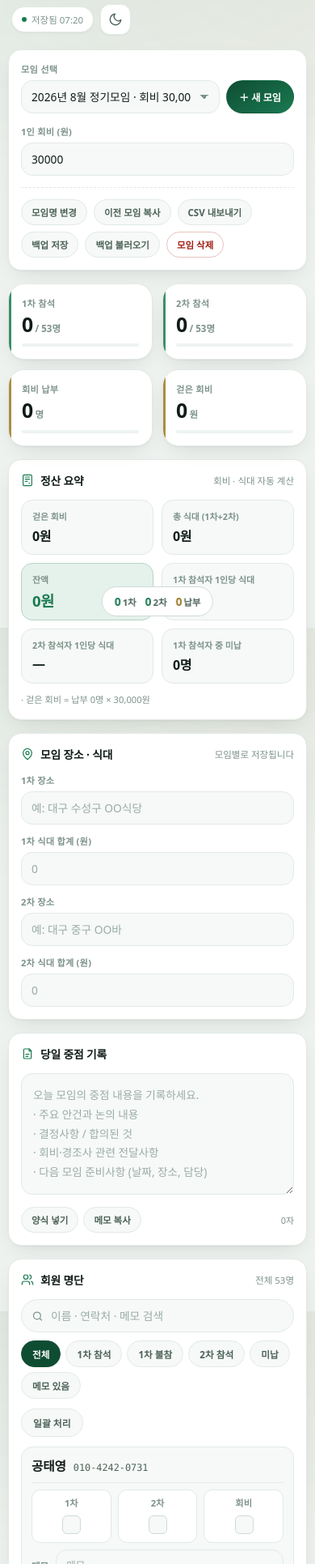
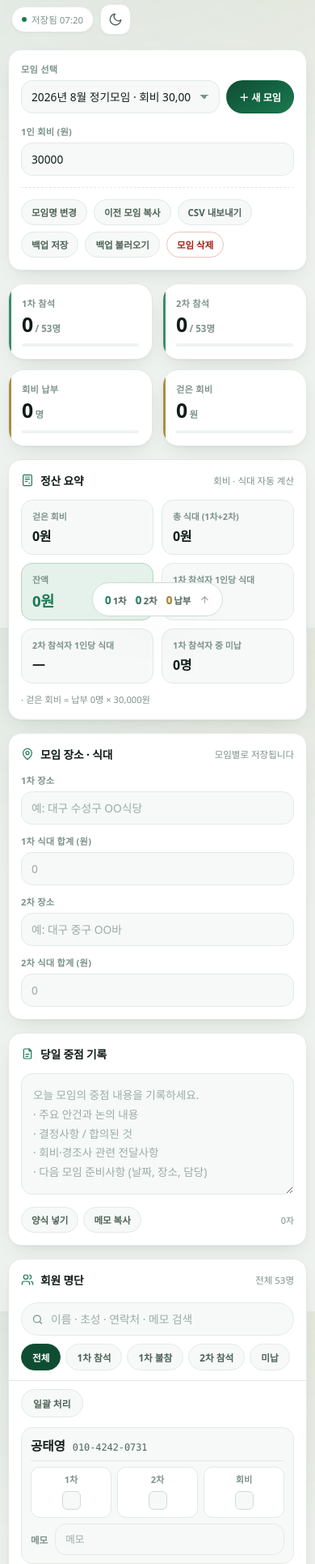
Before and after one commit to korahnchild-cmd/Daegun43, a plain HTML site: page index.html in a window 390 px wide. Shown: the part 69-2000 px from the top of the page at 81% size. Drawn offline with Linux system fonts and the light colour scheme; a web font is replaced by a local one.

Commit message:
Add files via upload

```diff
--- a/index.html
+++ b/index.html
@@ -76,6 +76,8 @@ html[data-theme="dark"]{
 }
 *{box-sizing:border-box}
 html,body{margin:0;padding:0}
+html{-webkit-text-size-adjust:100%;text-size-adjust:100%}
+button,.chip,summary,td.mrow,input[type=checkbox],a{-webkit-tap-highlight-color:transparent}
 body{
   font-family:var(--ff);
   background:var(--bg);
@@ -85,7 +87,7 @@ body{
   background-attachment:fixed;
   color:var(--text);
   -webkit-font-smoothing:antialiased;
-  padding:22px 14px 90px;
+  padding:22px max(14px,env(safe-area-inset-right)) calc(90px + env(safe-area-inset-bottom)) max(14px,env(safe-area-inset-left));
   font-feature-settings:"tnum";
   transition:background-color .28s ease, color .28s ease;
 }
@@ -289,14 +291,15 @@ input[type=checkbox]:focus-visible{box-shadow:0 0 0 3px var(--ring)}
 
 /* ============ 플로팅 ============ */
 .fab{
-  position:fixed;left:18px;transform:none;bottom:18px;z-index:40;
-  display:flex;gap:14px;align-items:center;
+  position:fixed;left:18px;transform:none;bottom:calc(18px + env(safe-area-inset-bottom));z-index:40;
+  display:flex;gap:14px;align-items:center;cursor:pointer;
   background:var(--surface);border:1px solid var(--border-2);
-  border-radius:999px;padding:9px 18px;box-shadow:var(--shadow-lg);
-  font-size:.74rem;font-weight:650;color:var(--text-2);
-  backdrop-filter:blur(10px);pointer-events:none;
+  border-radius:999px;padding:10px 18px;box-shadow:var(--shadow-lg);
+  font-family:inherit;font-size:.74rem;font-weight:650;color:var(--text-2);
+  backdrop-filter:blur(10px);min-height:42px;
   transition:opacity .2s ease, transform .2s ease;
 }
+.fab:active{opacity:.65}
 body.typing .fab{opacity:0;transform:translateY(12px)}
 @media (max-width:720px){ body.typing .fab{transform:translate(-50%,12px)} }
 .fab b{color:var(--brand-2);font-size:.86rem;font-weight:800;margin-right:2px}
@@ -317,30 +320,39 @@ body.typing .fab{opacity:0;transform:translateY(12px)}
 }
 @media (max-width:1023px){ .kpis{grid-template-columns:repeat(2,minmax(0,1fr))} }
 @media (max-width:720px){
-  body{padding:16px 10px 96px}
+  body{padding:16px max(10px,env(safe-area-inset-right)) calc(96px + env(safe-area-inset-bottom)) max(10px,env(safe-area-inset-left))}
   .card{padding:15px;border-radius:16px}
   .controls{grid-template-columns:1fr}
   h1{font-size:1.14rem}
+  /* 검색·필터를 상단 고정 — 53명 스크롤 중에도 바로 접근 */
+  .roster-tools{
+    position:sticky;top:0;z-index:20;background:var(--surface);
+    margin:-6px -15px 10px;padding:10px 15px;
+    border-bottom:1px solid var(--border);
+  }
+  .chips{overflow-x:auto;flex-wrap:nowrap;scrollbar-width:none;-webkit-overflow-scrolling:touch;padding-bottom:2px}
+  .chips::-webkit-scrollbar{display:none}
+  .chip{flex:none}
   .table-wrap{border:none;border-radius:0;overflow:visible}
   thead{display:none}
   tbody{display:block}
   tbody tr{
-    display:grid;grid-template-columns:repeat(3,1fr);gap:8px;
+    display:grid;grid-template-columns:repeat(3,1fr);gap:7px;
     background:var(--surface-2);border:1px solid var(--border);border-radius:var(--r-md);
-    padding:11px 12px;margin-bottom:8px;
+    padding:10px 11px;margin-bottom:7px;
   }
   tbody tr.att{border-color:var(--brand-br);background:var(--att)}
   tbody tr:last-child td:first-child,tbody tr:last-child td:last-child{border-radius:0}
   tbody td{border:none;padding:0}
   td.mhead{
     grid-column:1/-1;display:flex;align-items:baseline;gap:9px;
-    padding-bottom:9px;border-bottom:1px solid var(--border);
+    padding-bottom:7px;border-bottom:1px solid var(--border);
   }
   td.mhead .ph{display:inline}
   td.hideM,td.num{display:none}
   td.mhead .nm{font-size:.98rem}
   td.mrow{
-    display:flex;flex-direction:column;align-items:center;gap:5px;padding:7px 0;
+    display:flex;flex-direction:column;align-items:center;gap:4px;padding:6px 0;
     background:var(--surface);border:1px solid var(--border);border-radius:11px;cursor:pointer;
   }
   td.mrow::before{content:attr(data-l);font-size:.7rem;color:var(--text-3);font-weight:700}
@@ -350,6 +362,23 @@ body.typing .fab{opacity:0;transform:translateY(12px)}
   td.mmemo::before{content:attr(data-l);font-size:.72rem;color:var(--text-3);font-weight:650;flex:none}
   .memo-in{flex:1;min-width:0;background:var(--surface);border-color:var(--border)}
   .fab{left:50%;transform:translateX(-50%);bottom:14px;gap:11px;padding:8px 15px;font-size:.71rem}
+}
+/* ===== 터치 기기 전반 (폰·태블릿). 화면폭이 아니라 입력방식 기준 ===== */
+@media (pointer:coarse){
+  /* iOS/iPadOS Safari 자동 확대 방지: 입력 요소는 16px 이상이어야 함 */
+  input[type=text],input[type=number],select,textarea,.memo-in,#notes{font-size:16px}
+  .memo-in{padding:9px 11px}
+  /* 탭 타깃 확보 (Apple 44px / Google 48dp 권장) */
+  .btn{min-height:44px;padding:11px 16px;font-size:.8rem}
+  .btn.sm{min-height:42px;padding:10px 14px;font-size:.78rem}
+  .chip{min-height:42px;padding:11px 15px;font-size:.78rem}
+  .iconbtn{width:44px;height:44px}
+  .bulk summary{min-height:44px;padding:12px 16px}
+  .saveflag{padding:10px 14px}
+  /* 전화 링크: 보이는 크기는 그대로, 히트 영역만 확대 */
+  a.ph{display:inline-block;padding:11px 8px;margin:-11px -8px}
+  thead th{padding:14px 8px}
+  tbody td{padding:12px 8px}
 }
 @media (prefers-reduced-motion:reduce){*{transition:none!important;animation:none!important}}
 </style>
@@ -480,7 +509,7 @@ body.typing .fab{opacity:0;transform:translateY(12px)}
     <div class="roster-tools">
       <div class="search">
         <svg viewBox="0 0 24 24" fill="none" stroke="currentColor" stroke-width="2" stroke-linecap="round"><circle cx="11" cy="11" r="7"/><path d="M20 20l-3.2-3.2"/></svg>
-        <input type="text" id="searchInput" placeholder="이름 · 연락처 · 메모 검색" autocomplete="off">
+        <input type="text" id="searchInput" placeholder="이름 · 초성 · 연락처 · 메모 검색" autocomplete="off" enterkeyhint="search">
       </div>
       <div class="chips" id="filterChips">
         <button class="chip on" data-f="all">전체</button>
@@ -524,11 +553,12 @@ body.typing .fab{opacity:0;transform:translateY(12px)}
   </div>
 </div>
 
-<div class="fab" id="fab">
+<button class="fab" id="fab" type="button" title="맨 위로">
   <span><b id="f1">0</b>1차</span>
   <span><b id="f2">0</b>2차</span>
   <span><b class="g" id="fp">0</b>납부</span>
-</div>
+  <svg viewBox="0 0 24 24" width="13" height="13" fill="none" stroke="currentColor" stroke-width="2.4" stroke-linecap="round" stroke-linejoin="round" style="opacity:.5"><path d="M12 19V5M5 12l7-7 7 7"/></svg>
+</button>
 <div id="toast" role="status" aria-live="polite"></div>
 
 <script>
@@ -547,7 +577,13 @@ const MEMBERS_RAW=[
 {no:46,name:"조성헌",phone:"010-3652-7620"},{no:47,name:"지남고",phone:"010-4599-4479"},{no:48,name:"채재윤",phone:"010-2550-2315"},{no:49,name:"최민수",phone:"010-7942-7585"},{no:50,name:"최정해",phone:"010-4906-8309"},
 {no:51,name:"최혁만",phone:"010-3810-1015"},{no:52,name:"홍진찬",phone:"010-7535-2301"},{no:53,name:"황윤기",phone:"010-4531-3178"}
 ];
-const members=MEMBERS_RAW.map(m=>({id:m.no,name:m.name,phone:m.phone||""}));
+// 초성 검색 지원 (예: "ㄱㅅㅎ" → 김성훈)
+const CHO="ㄱㄲㄴㄷㄸㄹㅁㅂㅃㅅㅆㅇㅈㅉㅊㅋㅌㅍㅎ";
+function toCho(s){let o="";for(const ch of s){const c=ch.charCodeAt(0)-44032;o+=(c>=0&&c<11172)?CHO[Math.floor(c/588)]:ch;}return o;}
+const members=MEMBERS_RAW.map(m=>{
+  const name=m.name;
+  return{id:m.no,name:name,phone:m.phone||"",flat:name.replace(/\s/g,""),cho:toCho(name.replace(/\s/g,""))};
+});
 
 /* ========== 상태 ========== */
 const STORAGE_KEY="Daegeon_Meeting_Manager_V3";   // 기존 데이터 그대로 사용
@@ -624,9 +660,10 @@ function matches(i){
   if(f==="memo"&&!(st.etc||"").trim())return false;
   const q=filter.q.trim().toLowerCase();
   if(!q)return true;
+  if(/^[ㄱ-ㅎ]+$/.test(q))return m.cho.includes(q);      // 초성 검색
+  const hay=(m.name+" "+m.flat+" "+(st.etc||"")).toLowerCase();
+  if(hay.includes(q))return true;
   const qd=q.replace(/\D/g,"");
-  const hay=(m.name+" "+m.name.replace(/\s/g,"")+" "+(st.etc||"")).toLowerCase();
-  if(hay.includes(q))return true;
   if(qd&&m.phone.replace(/\D/g,"").includes(qd))return true;
   return false;
 }
@@ -914,6 +951,7 @@ $("restoreFile").addEventListener("change",e=>{
   r.readAsText(f);
 });
 $("themeBtn").onclick=()=>setTheme(document.documentElement.getAttribute("data-theme")==="dark"?"light":"dark",true);
+$("fab").onclick=()=>window.scrollTo({top:0,behavior:"smooth"});
 // 입력 중에는 하단 요약 배지 숨김
 document.addEventListener("focusin",e=>{
   if(e.target.matches("input[type=text],input[type=number],textarea"))document.body.classList.add("typing");
```
